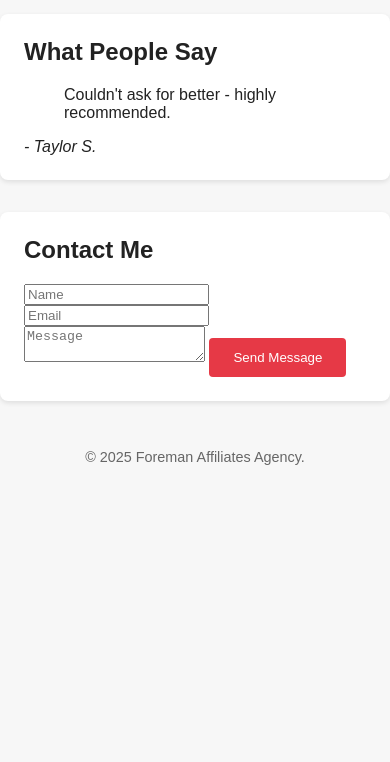
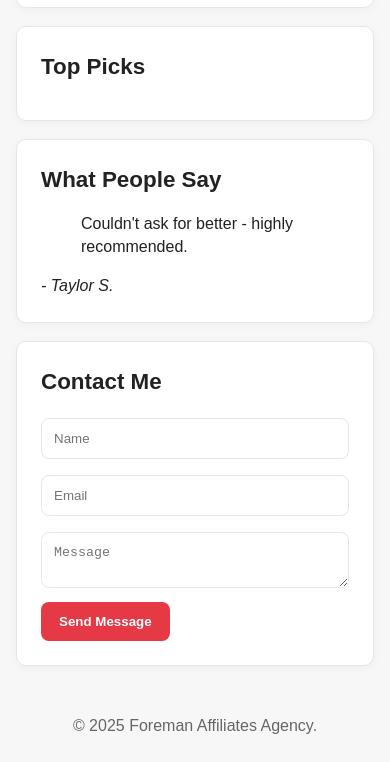
Before and after one commit to MichaelKtm250/MichaelKtm250, a plain HTML site: page index.html in a window 390 px wide. Shown: the part 828-1590 px from the top of the page. Before the commit the page ends 1309 px from the top, so only its background shows below. Drawn offline with Linux system fonts and the light colour scheme; no server answers.

Commit message:
Update styles.css for improved design
Apply brand colors, responsive grid layout, card styling, and general layout improvements to align with final site design.

```diff
--- a/styles.css
+++ b/styles.css
@@ -1,47 +1,17 @@
-body {
-  font-family: Arial, sans-serif;
-  margin: 0;
-  padding: 0;
-  background: #f7f7f7;
-  color: #222;
-}
-
-header {
-  background: #0d1b2a;
-  color: white;
-  padding: 2rem;
-  text-align: center;
-}
-
-section {
-  max-width: 800px;
-  margin: 2rem auto;
-  padding: 1.5rem;
-  background: white;
-  border-radius: 8px;
-  box-shadow: 0 2px 5px rgba(0,0,0,0.1);
-}
-
-h1, h2 {
-  margin-top: 0;
-}
-
-button {
-  background: #e63946;
-  color: white;
-  padding: 0.75rem 1.5rem;
-  border: none;
-  border-radius: 4px;
-  cursor: pointer;
-}
-
-button:hover {
-  background: #d62839;
-}
-
-footer {
-  text-align: center;
-  padding: 1rem;
-  font-size: 0.9rem;
-  color: #666;
-}
+:root{--brand:#0d1b2a;--accent:#e63946;--bg:#f7f7f7;--text:#222;--card:#fff;--border:#e5e7eb}
+*{box-sizing:border-box}
+html,body{margin:0;padding:0;background:var(--bg);color:var(--text);font-family:Arial,system-ui,sans-serif;line-height:1.45}
+.hero{background:var(--brand);color:#fff;text-align:center;padding:36px 16px}
+.container{max-width:960px;margin:24px auto;padding:0 16px}
+section{background:var(--card);border:1px solid var(--border);border-radius:10px;box-shadow:0 2px 8px rgba(0,0,0,.04);padding:24px;margin:18px 0}
+h1{margin:0 0 6px}
+h2{margin:0 0 12px;font-size:1.4rem}
+input,textarea{width:100%;padding:12px;border:1px solid var(--border);border-radius:8px;margin:8px 0;background:#fff}
+button,.btn{display:inline-block;background:var(--accent);color:#fff;border:0;border-radius:8px;padding:12px 18px;cursor:pointer;font-weight:600}
+button:hover,.btn:hover{filter:brightness(.95)}
+.grid{display:grid;grid-template-columns:repeat(auto-fill,minmax(220px,1fr));gap:16px}
+.card{background:#fff;border:1px solid var(--border);border-radius:10px;padding:14px;text-align:center}
+.card img{width:100%;height:140px;object-fit:cover;border-radius:8px}
+.footer{text-align:center;color:#666;padding:24px}
+table{width:100%;border-collapse:collapse;margin-top:12px}
+th,td{padding:8px;border:1px solid var(--border);text-align:left}
```
